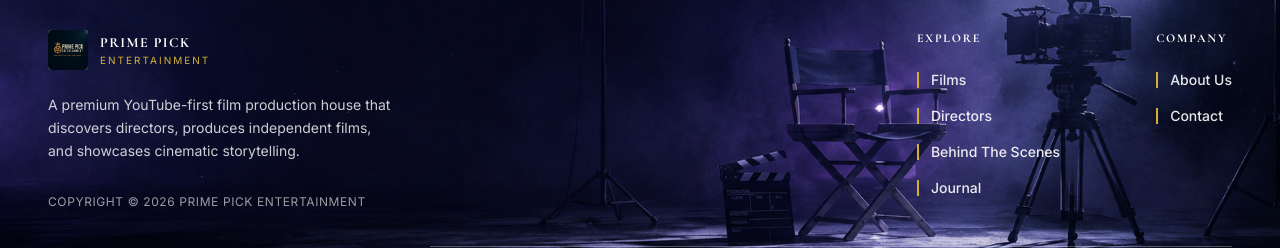
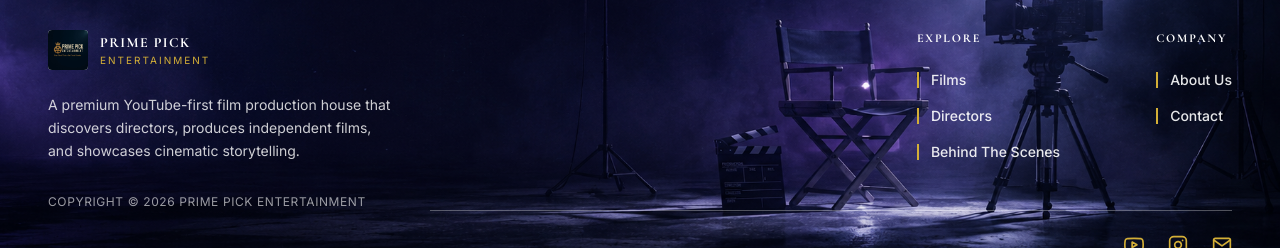
Before and after one commit to assisthealth12/PRIME-PICK-ENTERTAINMENT, a Next.js app: page /directors/1 in a window 1280 px wide. Shown: the part 1152-1400 px from the top of the page. Built offline with nearby package versions, Linux system fonts and the light colour scheme; no server answers; the database is empty.

Commit message:
Fix broken links in footer

```diff
--- a/src/components/layout/Footer.tsx
+++ b/src/components/layout/Footer.tsx
@@ -53,11 +53,15 @@ export function Footer() {
               <div>
                 <h4 className="font-heading font-bold text-white tracking-[0.15em] uppercase text-xs mb-6">Explore</h4>
                 <div className="flex flex-col gap-4">
-                  {["Films", "Directors", "Behind The Scenes", "Journal"].map((link) => (
-                    <div key={link} className="flex items-center gap-3">
+                  {[
+                    { label: "Films", href: "/films" },
+                    { label: "Directors", href: "/directors" },
+                    { label: "Behind The Scenes", href: "/bts" }
+                  ].map((link) => (
+                    <div key={link.label} className="flex items-center gap-3">
                       <div className="h-4 w-[2px] bg-[#D4AF37]"></div>
-                      <Link href={`/${link.toLowerCase().replace(/ /g, "-")}`} className="text-white/90 hover:text-[#D4AF37] text-sm font-medium transition-colors">
-                        {link}
+                      <Link href={link.href} className="text-white/90 hover:text-[#D4AF37] text-sm font-medium transition-colors">
+                        {link.label}
                       </Link>
                     </div>
                   ))}
```
